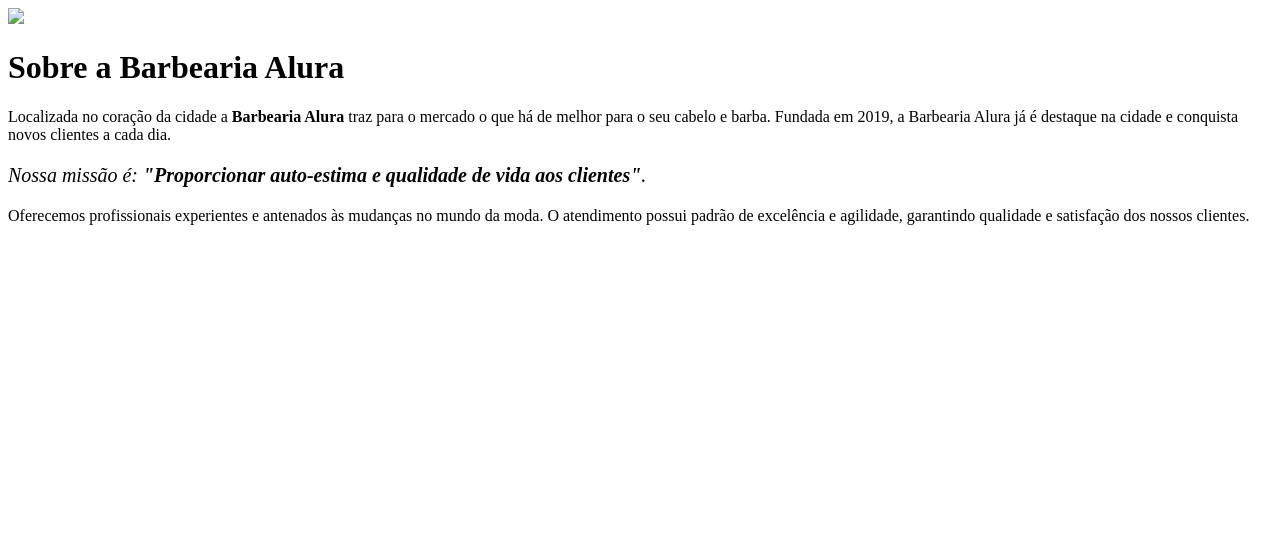
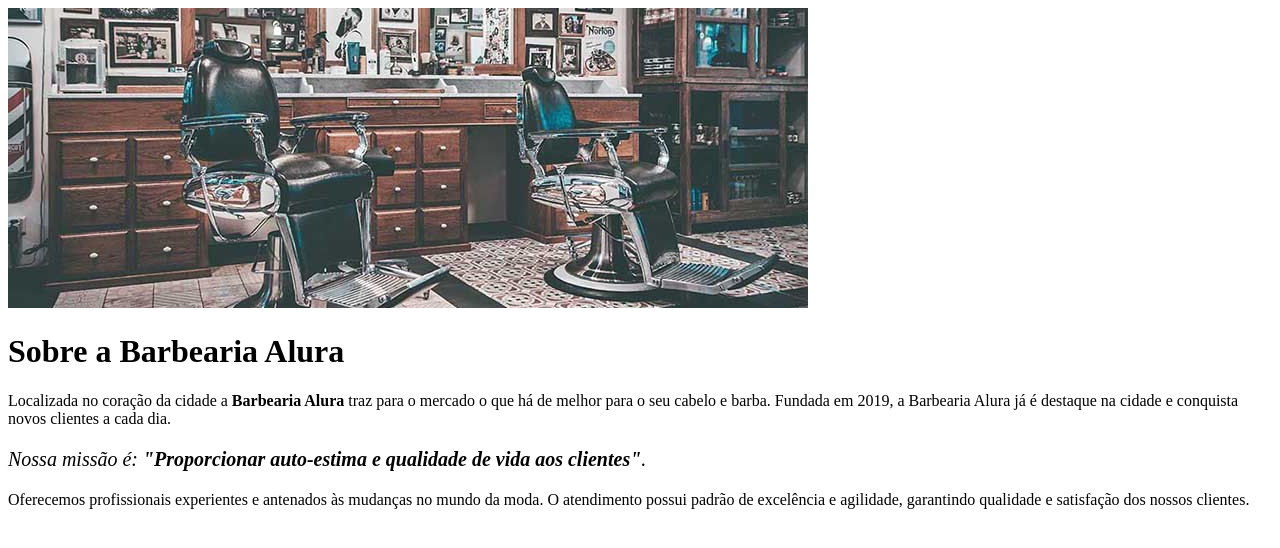
Before and after one commit to dadinho04/barbearia, a plain HTML site: page index.html in a window 1280 px wide. Drawn offline with Linux system fonts and the light colour scheme.

Commit message:
Add files via upload

```diff
--- a/index.html
+++ b/index.html
@@ -7,7 +7,7 @@
     </head>
 
     <body>
-        <img src="baner.jpg">
+        <img src="banner.jpg">
 
         <h1>Sobre a Barbearia Alura</h1>
 
```
